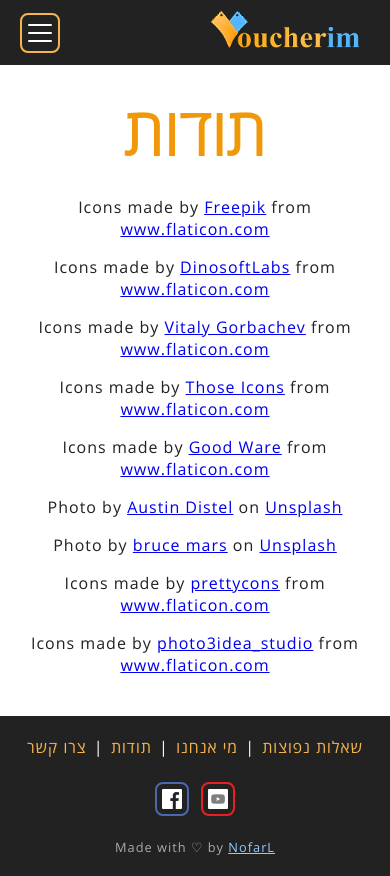
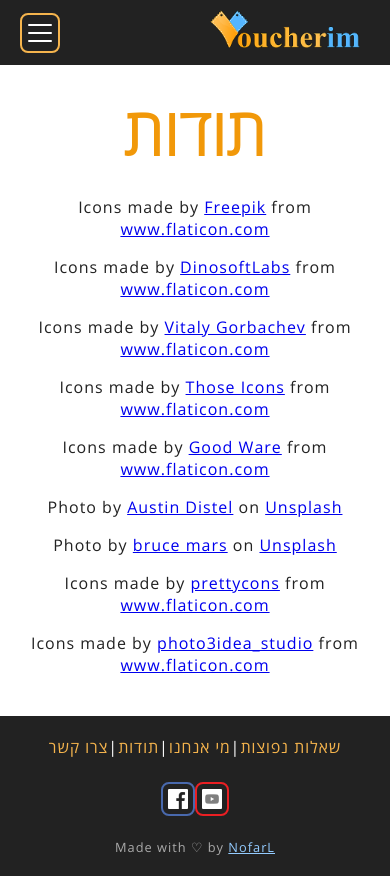
Before and after one commit to NofarL/voucherim, a React (Create React App) app: page /thanks in a window 390 px wide. Built offline with nearby package versions, Linux system fonts and the light colour scheme.

Commit message:
Responsive Footer

```diff
--- a/src/components/Footer/Footer.scss
+++ b/src/components/Footer/Footer.scss
@@ -17,6 +17,11 @@
   nav {
     display: flex;
     justify-content: space-between;
+
+    @media (max-width: 400px) {
+      justify-content: center;
+      flex-wrap: wrap;
+    }
   }
 
   .menu {
```
